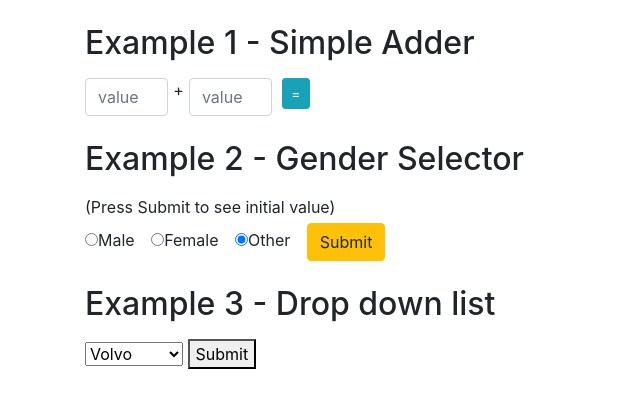
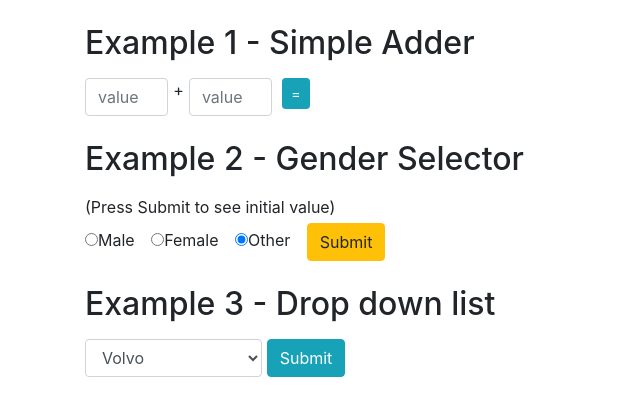
Before and after one commit to olanmj/FormsDemo, a plain HTML site: page FormsDemo/index.html in a window 1280 px wide. Shown: the whole page, without its empty margins (0-640 px from the left). Drawn offline with nearby package versions, Linux system fonts and the light colour scheme.

Commit message:
Styles on dropdown

```diff
--- a/FormsDemo/index.html
+++ b/FormsDemo/index.html
@@ -48,13 +48,17 @@
         <div class="my-4">
             <h2 class="pb-2">Example 3 - Drop down list</h2>
             <form>
-                <select>
-                    <option value="0">Volvo</option>
-                    <option value="1">Saab</option>
-                    <option value="2">Mercedes</option>
-                    <option value="3">Audi</option>
-                </select>
-                <button type="button" id="carselector">Submit</button>
+                <div class="form-row">
+                    <div class="col-2">
+                        <select class="form-control">
+                            <option value="0">Volvo</option>
+                            <option value="1">Saab</option>
+                            <option value="2">Mercedes</option>
+                            <option value="3">Audi</option>
+                        </select>
+                    </div>
+                    <button type="button" id="carselector" class="btn btn-info">Submit</button>
+                </div>
             </form>
             <div id="selectedcar"></div>
         </div>
```
